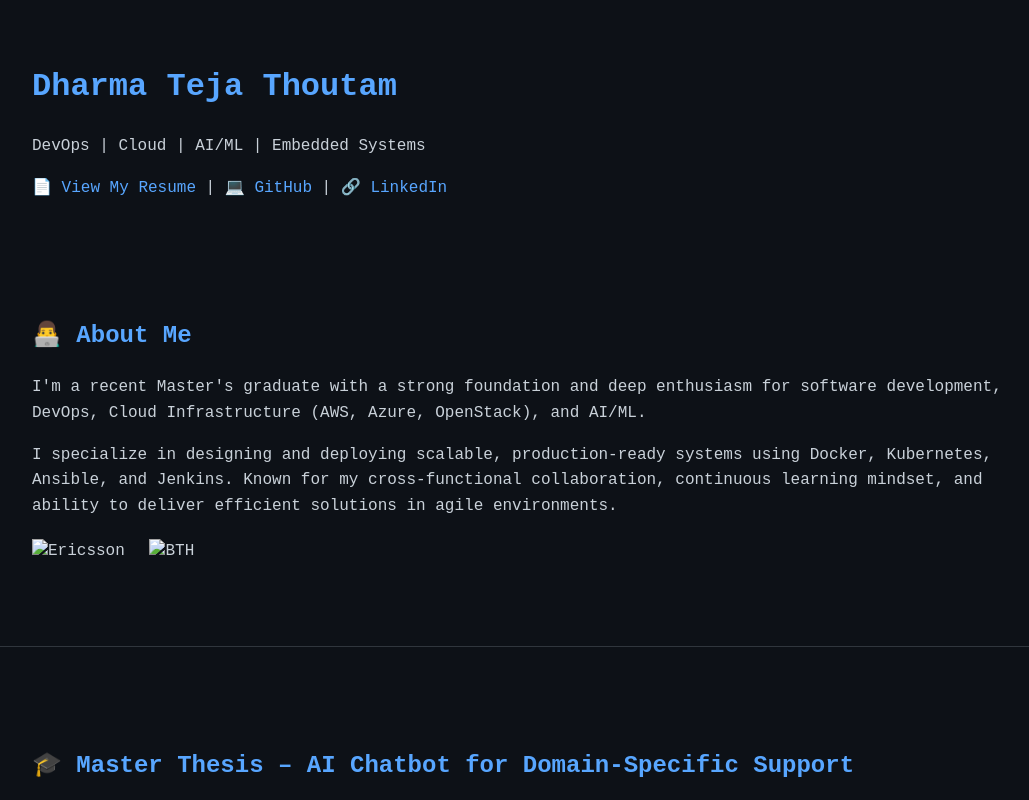
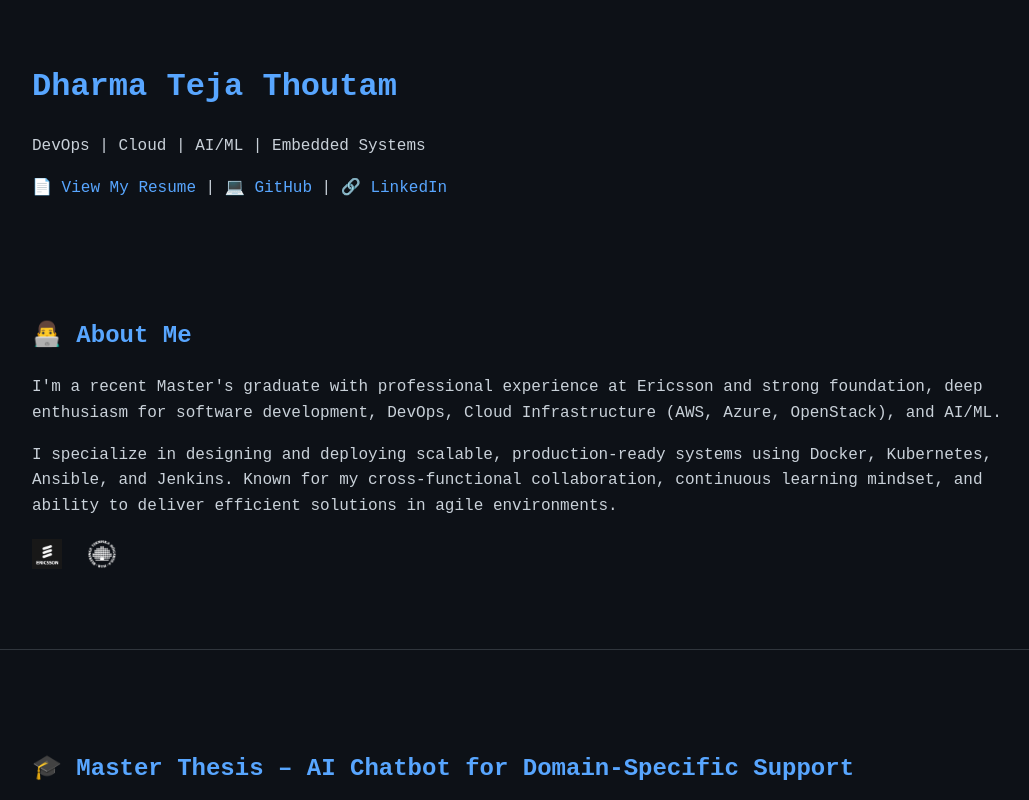
Before and after one commit to Tej128/tej128.github.io, a plain HTML site: page index.html in a window 1280 px wide. Shown: the top 800 px of the page, without its empty margins (108-1137 px from the left). Drawn offline with Linux system fonts and the light colour scheme.

Commit message:
Update index.html

```diff
--- a/index.html
+++ b/index.html
@@ -65,12 +65,12 @@
 
   <section>
     <h2>👨‍💻 About Me</h2>
-    <p>I'm a recent Master's graduate with a strong foundation and deep enthusiasm for software development, DevOps, Cloud Infrastructure (AWS, Azure, OpenStack), and AI/ML.</p>
+    <p>I'm a recent Master's graduate with professional experience at Ericsson and strong foundation, deep enthusiasm for software development, DevOps, Cloud Infrastructure (AWS, Azure, OpenStack), and AI/ML.</p>
     <p>I specialize in designing and deploying scalable, production-ready systems using Docker, Kubernetes, Ansible, and Jenkins. Known for my cross-functional collaboration, continuous learning mindset, and ability to deliver efficient solutions in agile environments.</p>
     <div class="logo-bar">
       <!-- Add logos here -->
-      <img src="logo-ericsson.png" alt="Ericsson" />
-      <img src="logo-aws.png" alt="BTH" />
+      <img src="logo-Ericsson.jpg" alt="Ericsson" />
+      <img src="logo-BTH.png" alt="BTH" />
     </div>
   </section>
 
@@ -91,7 +91,7 @@
     <blockquote>
       “Dharma has performed his tasks with considerable care and great interest to our satisfaction. We thank Dharma for his performance and wish him good luck in his future work assignments.”
     </blockquote>
-    <p>📎 <a href="Dharma_Ericsson_Internship_Certificate.pdf" target="_blank">View Certificate</a></p>
+    <p>📎 <a href="Internship_Certificate_Ericsson.pdf" target="_blank">View Certificate</a></p>
   </section>
 
   <div class="section-divider"></div>
```
